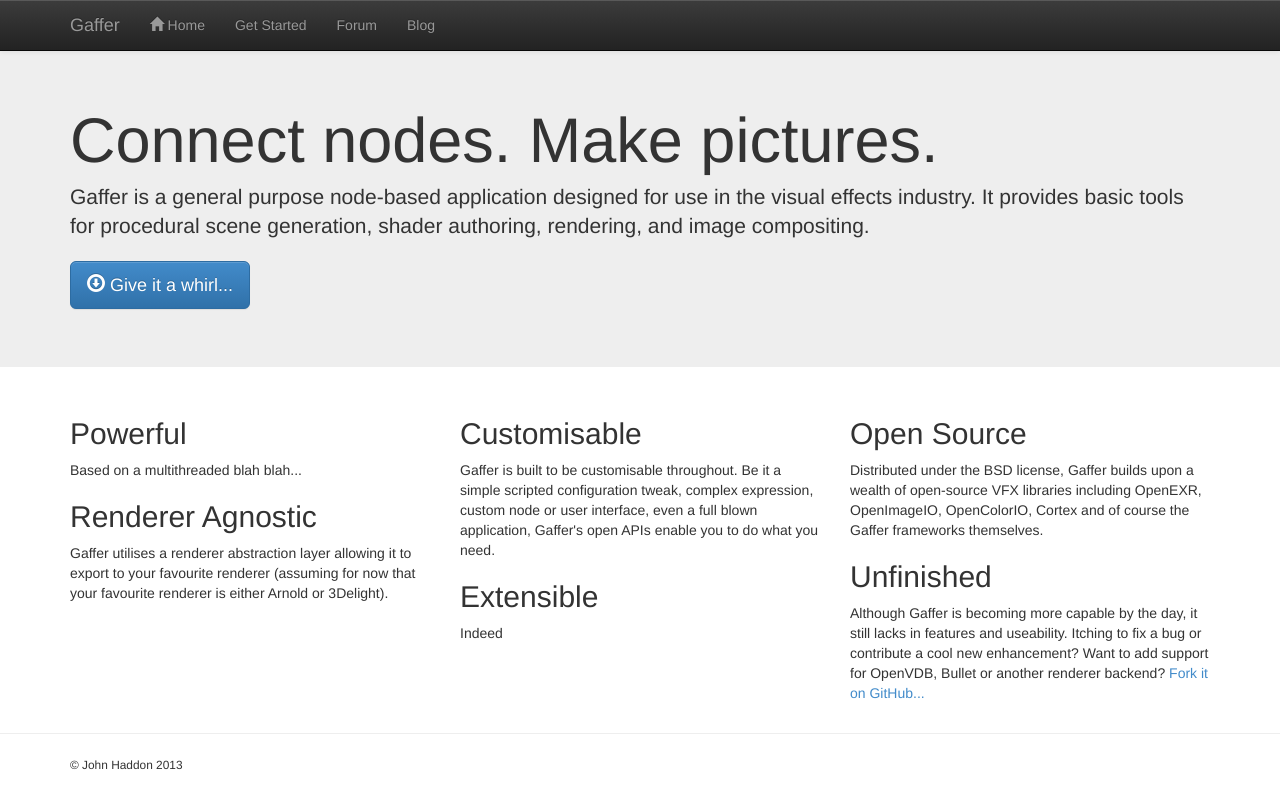
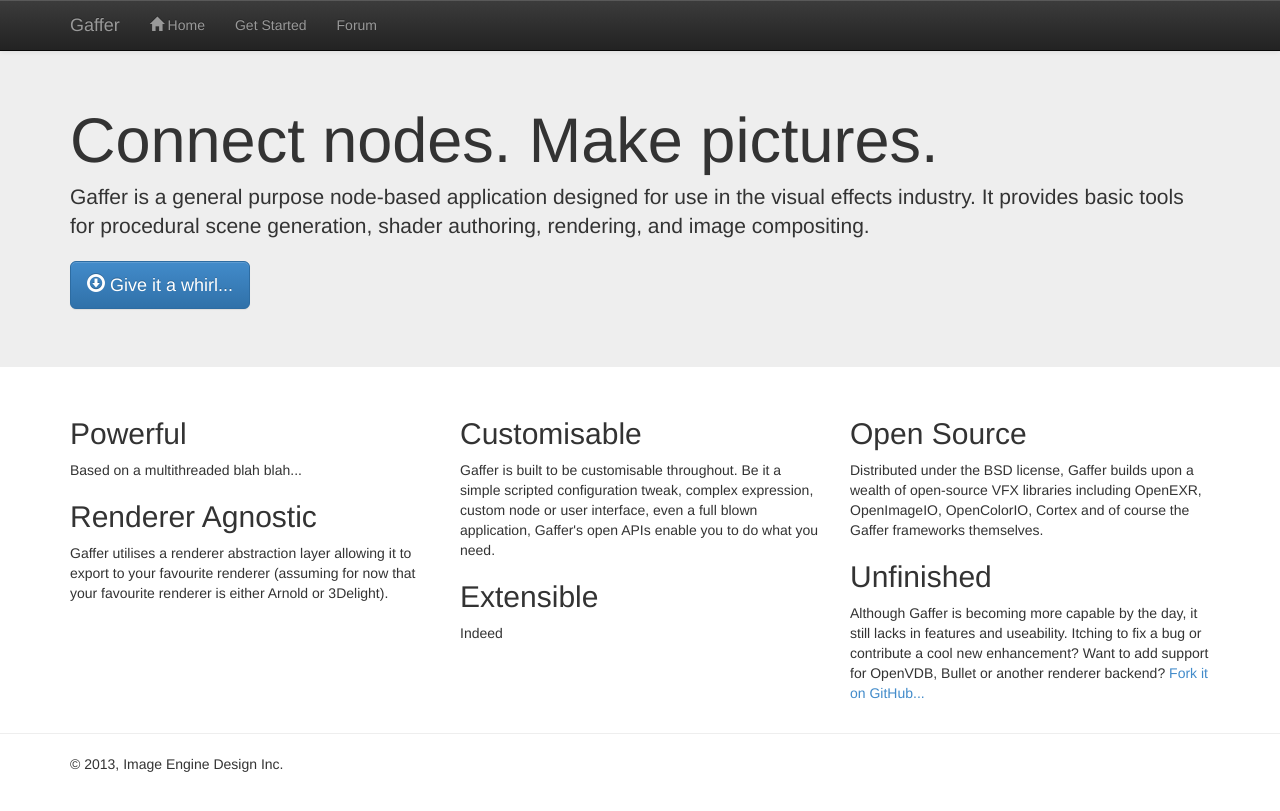
Before and after one commit to GafferHQ/gaffer, a Jekyll site: the page built from index.html, in a window 1280 px wide. Shown: the top 811 px of the page. Built offline with Jekyll 4.4.1, drawn with Linux system fonts in a browser that asks for light colours; the list of posts is cut into pages by our own code.

Commit message:
disabling blog until there is some content and updating copyright

```diff
--- a/_includes/footer.html
+++ b/_includes/footer.html
@@ -3,7 +3,7 @@
 		<hr>
 		<div class="container">
 			<div class="footer">
-				<p><small>&copy; John Haddon 2013</small></p>
+				<p>&copy; 2013, Image Engine Design Inc.</p>
 			</div>
 		</div>
 
--- a/_includes/header.html
+++ b/_includes/header.html
@@ -35,9 +35,9 @@
 			    <li {% if page.url == '/forum.html' %} class="active" {% endif %}>
 				    <a href="/gaffer/forum.html">Forum</a>
 			    </li>
-			    <li {% if page.url contains '/blog'  %} class="active" {% endif %}>
+			    <!--<li {% if page.url contains '/blog'  %} class="active" {% endif %}>
 				    <a href="/gaffer/{{ site.posts.first.url }}">Blog</a></li>
-			    </li>
+			    </li>-->
 		    </ul>
 	    </div>
 	</div><!-- /.navbar-collapse -->
```
